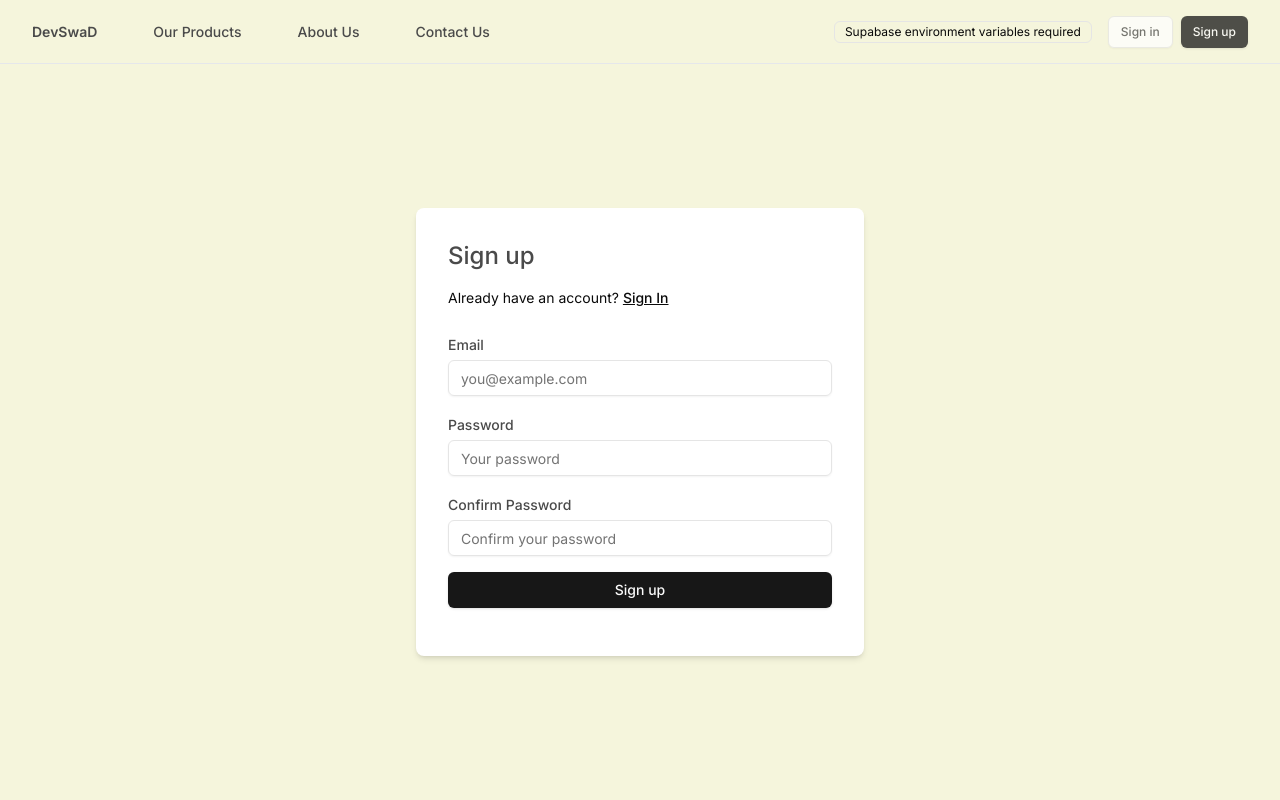
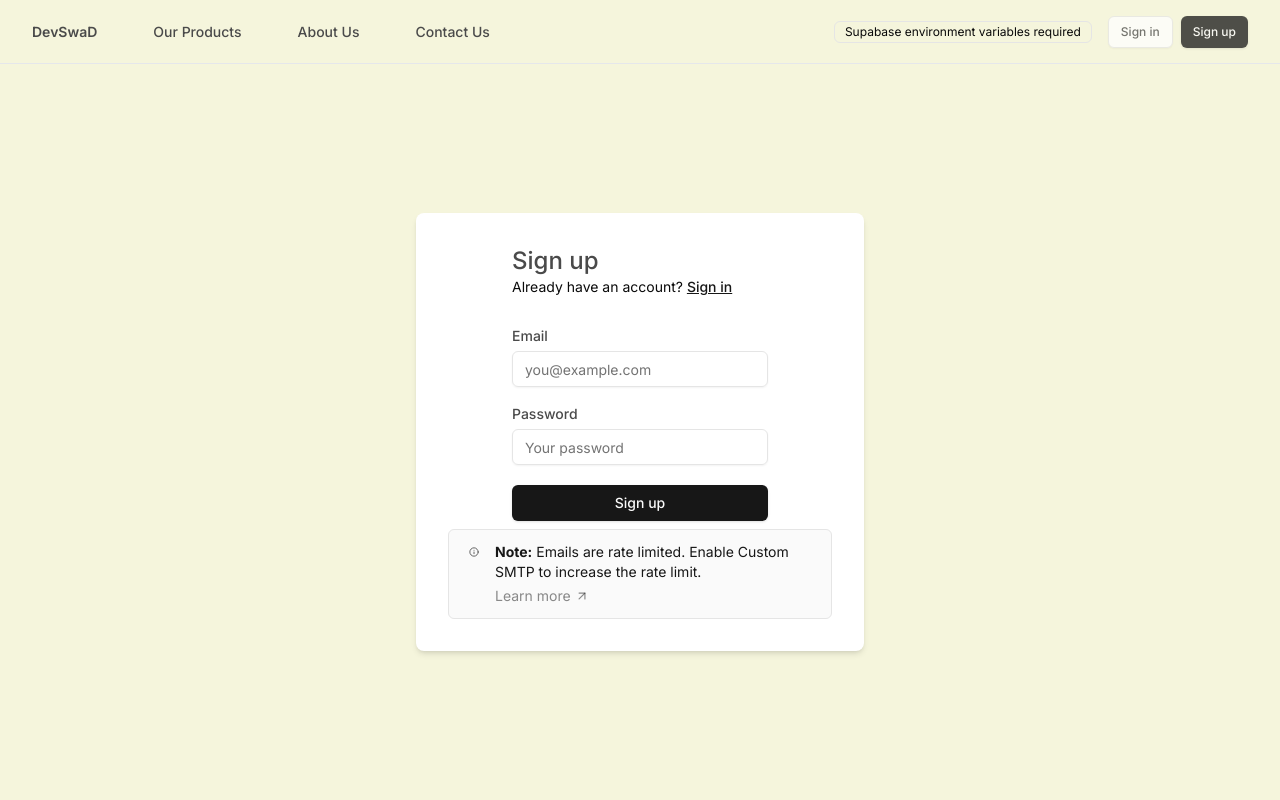
Before and after one commit to lokesh1jha/devswad, a Next.js app: page /sign-up in a window 1280 px wide. Shown: the top 800 px of the page. Built offline with nearby package versions, Linux system fonts and the light colour scheme; no server answers.

Commit message:
login fixed + forget password screen added

```diff
--- /dev/null
+++ b/src/app/(public)/forgot-password/page.tsx
@@ -0,0 +1,91 @@
+'use client';
+
+import { useState } from 'react';
+import { useRouter } from 'next/navigation';
+import { forgotPasswordAction } from '@/app/actions';
+import { Input } from '@/components/ui/input';
+
+export default function ForgotPassword() {
+  const [isLoading, setIsLoading] = useState(false);
+  const [message, setMessage] = useState('');
+  const router = useRouter();
+
+  const handleSubmit = async (e: React.FormEvent<HTMLFormElement>) => {
+    e.preventDefault();
+    setIsLoading(true);
+    setMessage('');
+
+    const formData = new FormData(e.currentTarget);
+
+    try {
+      const result = await forgotPasswordAction(formData);
+      if (result) {
+        setMessage('Password reset email sent. Please check your inbox.');
+        setTimeout(() => {
+          router.push('/sign-in');
+        }, 3000);
+      } else {
+        setMessage('An error occurred. Please try again.');
+      }
+    } catch (error) {
+      setMessage('An unexpected error occurred. Please try again later.');
+    } finally {
+      setIsLoading(false);
+    }
+  };
+
+  return (
+    <div className="w-full max-w-md bg-white p-8 rounded-lg shadow-md mt-[-5%]">
+      <div className="max-w-md w-full space-y-8">
+        <div>
+          <h2 className="mt-6 text-center text-3xl font-extrabold text-gray-900">
+            Forgot Password
+          </h2>
+        </div>
+        <form className="mt-8 space-y-6" onSubmit={handleSubmit}>
+          <input type="hidden" name="remember" value="true" />
+          <div className="rounded-md shadow-sm -space-y-px">
+            <div>
+              <label htmlFor="email-address" className="sr-only">
+                Email address
+              </label>
+              <Input
+                id="email-address"
+                name="email"
+                type="email"
+                autoComplete="email"
+                required
+                className="mt-1"
+                placeholder="Email address"
+              />
+            </div>
+          </div>
+
+          <div>
+            <button
+              type="submit"
+              disabled={isLoading}
+              className="group relative w-full flex justify-center py-2 px-4 border border-transparent text-sm font-medium rounded-md text-white bg-indigo-600 hover:bg-indigo-700 focus:outline-none focus:ring-2 focus:ring-offset-2 focus:ring-indigo-500"
+            >
+              {isLoading ? 'Sending...' : 'Reset Password'}
+            </button>
+          </div>
+        </form>
+
+        {message && (
+          <div className="mt-4 text-center text-sm">
+            <p className={message.includes('error') ? 'text-red-600' : 'text-green-600'}>
+              {message}
+            </p>
+          </div>
+        )}
+
+        <div className="text-center">
+          <a href="/sign-in" className="text-indigo-600 hover:text-indigo-500">
+            Back to Sign In
+          </a>
+        </div>
+      </div>
+    </div>
+  );
+}
--- a/src/app/(public)/sign-up/page.tsx
+++ b/src/app/(public)/sign-up/page.tsx
@@ -1,72 +1,50 @@
-'use client'
-
-import { useState } from "react";
 import { FormMessage, Message } from "@/components/form-message";
 import { SubmitButton } from "@/components/submit-button";
 import { Input } from "@/components/ui/input";
 import { Label } from "@/components/ui/label";
 import Link from "next/link";
-import { signInAction } from "../../actions";
+import { signUpAction } from "../../actions";
+import { SmtpMessage } from "../smtp-message";
 
-export default function SignUp({ searchParams }: { searchParams: Message }) {
-  const [password, setPassword] = useState("");
-  const [confirmPassword, setConfirmPassword] = useState("");
-  const [errorMessage, setErrorMessage] = useState<string | null>(null);
-
-  const handleSubmit = (event: React.FormEvent<HTMLFormElement>) => {
-    if (password !== confirmPassword) {
-      event.preventDefault();
-      setErrorMessage("Passwords do not match.");
+export default function Signup({ searchParams }: { searchParams: Message }) {
+  if ("message" in searchParams) {
+    return (
+      <div className="w-full flex-1 flex items-center h-screen sm:max-w-md justify-center gap-2 p-4">
+        <FormMessage message={searchParams} />
+      </div>
+    );
   }
-  };
 
   return (
     <div className="w-full max-w-md bg-white p-8 rounded-lg shadow-md mt-[-5%]">
-      <h1 className="text-2xl font-medium mb-4">Sign up</h1>
-      <p className="text-sm text-foreground mb-6">
+
+      <form className="flex flex-col min-w-64 max-w-64 mx-auto">
+        <h1 className="text-2xl font-medium">Sign up</h1>
+        <p className="text-sm text text-foreground">
           Already have an account?{" "}
-        <Link className="text-foreground font-medium underline" href="/sign-in">
-          Sign In
+          <Link className="text-primary font-medium underline" href="/sign-in">
+            Sign in
           </Link>
         </p>
-      <form className="flex flex-col gap-4" onSubmit={handleSubmit}>
-        <div>
+        <div className="flex flex-col gap-2 [&>input]:mb-3 mt-8">
           <Label htmlFor="email">Email</Label>
-          <Input name="email" placeholder="you@example.com" required className="mt-1" />
-        </div>
-        <div>
+          <Input name="email" placeholder="you@example.com" required />
           <Label htmlFor="password">Password</Label>
           <Input
             type="password"
             name="password"
             placeholder="Your password"
-            value={password}
-            onChange={(e) => setPassword(e.target.value)}
+            minLength={6}
             required
-            className="mt-1"
           />
-        </div>
-        <div>
-          <Label htmlFor="confirm-password">Confirm Password</Label>
-          <Input
-            type="password"
-            name="confirm-password"
-            placeholder="Confirm your password"
-            value={confirmPassword}
-            onChange={(e) => setConfirmPassword(e.target.value)}
-            required
-            className="mt-1"
-          />
-        </div>
-
-        {errorMessage && <p className="text-red-500 text-sm">{errorMessage}</p>}
-
-        <SubmitButton pendingText="Signing Up..." formAction={signInAction}>
+          {/* @ts-ignore */}
+          <SubmitButton formAction={signUpAction} pendingText="Signing up...">
             Sign up
           </SubmitButton>
-
           <FormMessage message={searchParams} />
+        </div>
       </form>
+      <SmtpMessage />
     </div>
   );
 }
--- a/src/app/actions.ts
+++ b/src/app/actions.ts
@@ -37,6 +37,7 @@ export const signUpAction = async (formData: FormData) => {
   }
 };
 
+
 export const signInAction = async (formData: FormData) => {
   const email = formData.get("email") as string;
   const password = formData.get("password") as string;
@@ -52,7 +53,7 @@ export const signInAction = async (formData: FormData) => {
     return encodedRedirect("error", "/sign-in", error.message);
   }
 
-  return redirect("/protected/dashboard/jobseeker");
+  return redirect("/products");
 };
 
 export const forgotPasswordAction = async (formData: FormData) => {
@@ -66,7 +67,7 @@ export const forgotPasswordAction = async (formData: FormData) => {
   }
 
   const { error } = await supabase.auth.resetPasswordForEmail(email, {
-    redirectTo: `${origin}/auth/callback?redirect_to=/protected/reset-password`,
+    redirectTo: `${origin}/auth/callback?redirect_to=/reset-password`,
   });
 
   if (error) {
@@ -98,7 +99,7 @@ export const resetPasswordAction = async (formData: FormData) => {
   if (!password || !confirmPassword) {
     encodedRedirect(
       "error",
-      "/protected/reset-password",
+      "/reset-password",
       "Password and confirm password are required",
     );
   }
@@ -106,7 +107,7 @@ export const resetPasswordAction = async (formData: FormData) => {
   if (password !== confirmPassword) {
     encodedRedirect(
       "error",
-      "/protected/reset-password",
+      "/reset-password",
       "Passwords do not match",
     );
   }
@@ -118,12 +119,12 @@ export const resetPasswordAction = async (formData: FormData) => {
   if (error) {
     encodedRedirect(
       "error",
-      "/protected/reset-password",
+      "/reset-password",
       "Password update failed",
     );
   }
 
-  encodedRedirect("success", "/protected/reset-password", "Password updated");
+  encodedRedirect("success", "/reset-password", "Password updated");
 };
 
 export const signOutAction = async () => {
@@ -131,3 +132,22 @@ export const signOutAction = async () => {
   await supabase.auth.signOut();
   return redirect("/sign-in");
 };
+
+export async function sendPasswordResetEmail(email: string) {
+  try {
+    // TODO: Implement your password reset logic here
+    // This might include:
+    // 1. Checking if the email exists in your database
+    // 2. Generating a password reset token
+    // 3. Saving the token in the database with an expiration time
+    // 4. Sending an email with a link containing the reset token
+
+    // For now, we'll just simulate a successful email send
+    await new Promise(resolve => setTimeout(resolve, 1000)); // Simulate delay
+
+    return { success: true };
+  } catch (error) {
+    console.error('Error sending password reset email:', error);
+    return { success: false, error: 'Failed to send password reset email' };
+  }
+}
```
Lines whose indentation alone changed are shown as unchanged.
